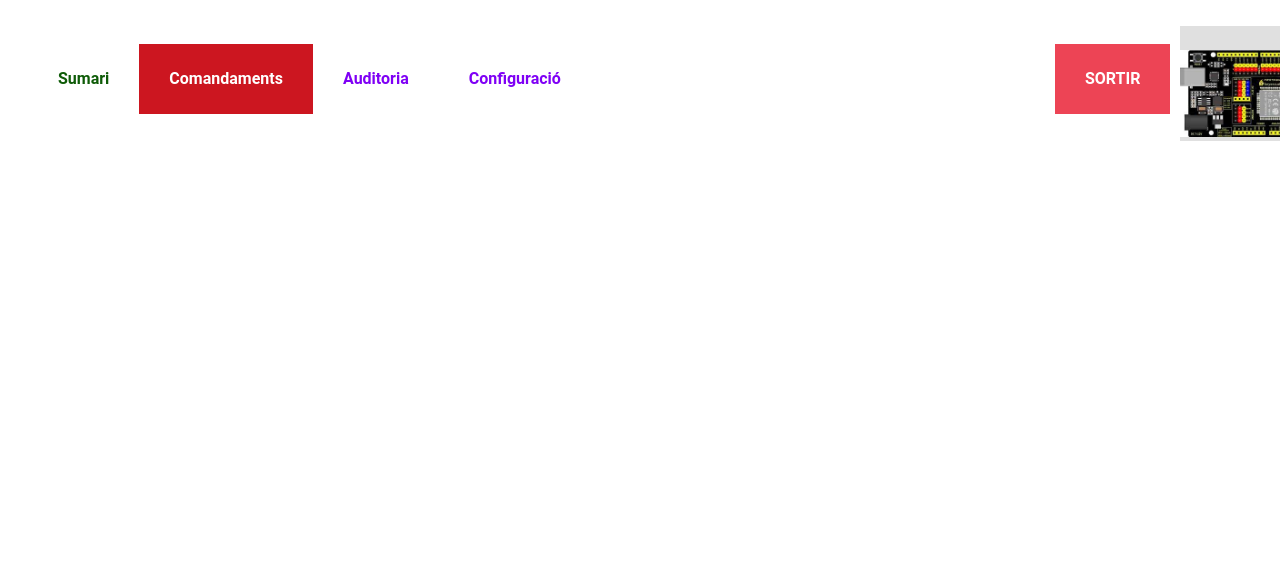
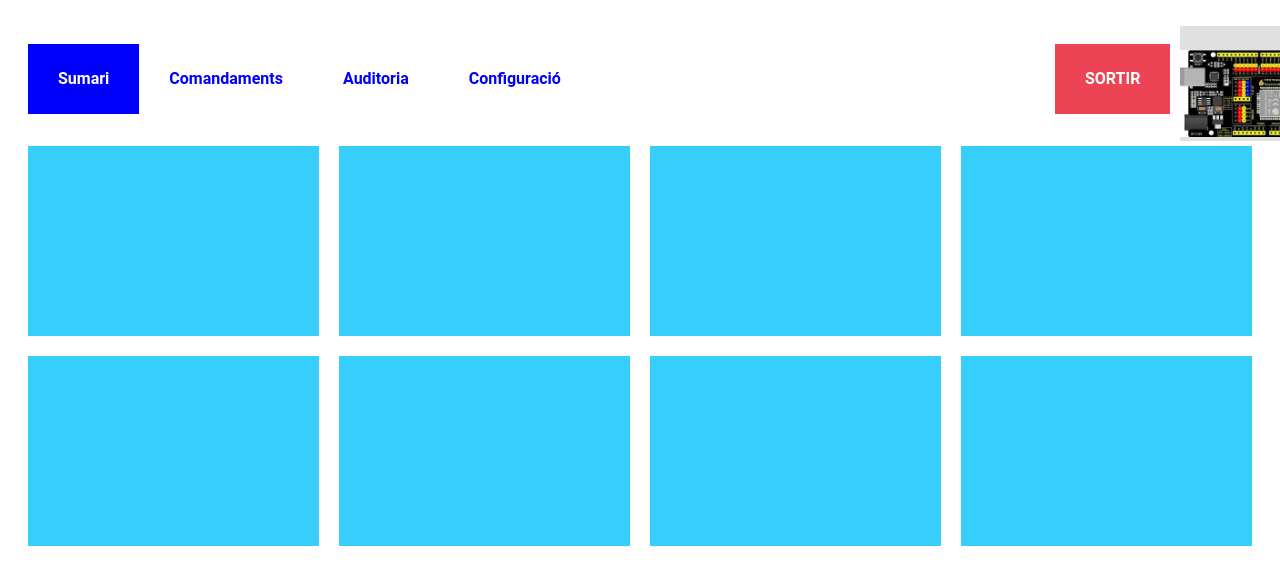
Before and after one commit to tdr-hugopolo/sourcecode-web, a plain HTML site: page index.html in a window 1280 px wide. Shown: the top 584 px of the page. Drawn offline with Linux system fonts and the light colour scheme.

Commit message:
add summary items

```diff
--- a/index.html
+++ b/index.html
@@ -3,31 +3,39 @@
 <html>
     <title>Control domòtic</title>
     <head>
-
             <div class="menu-row">
-              <div id="item-0">&nbsp;
+              <div id="navbar-space">&nbsp;
                 <nav style="background-color: rgba(111, 111, 111, 0); height: 70px; border-top-left-radius: 10px; border-bottom-left-radius: 10px;">
                     <ul>
-                        <li><a href="summary.html" style="color: rgb(14, 91, 7);" data-i18n="summary">Sumari</a></li>
-                        <li><b href="participantes.html" style="color: #ffffff "data-i18n="participants">Comandaments</b></li>
-                        <li><a href="auditoria.html" style="color: rgb(127, 0, 245);" data-i18n="auditory">Auditoria</a></li>
-                        <li><a href="auditoria.html" style="color: rgb(127, 0, 245);" data-i18n="auditory">Configuració</a></li>
+                        <li><b href="summary.html"  data-i18n="summary">Sumari</b></li>
+                        <li><a href="participantes.html" style="color: blue "data-i18n="participants">Comandaments</a></li>
+                        <li><a href="auditoria.html" style="color: blue;" data-i18n="auditory">Auditoria</a></li>
+                        <li><a href="config.html" style="color: blue;" data-i18n="auditory">Configuració</a></li>
                         &nbsp;&nbsp;&nbsp;&nbsp;&nbsp;&nbsp;&nbsp;&nbsp;&nbsp;&nbsp;&nbsp;&nbsp;&nbsp;&nbsp;&nbsp;&nbsp;&nbsp;&nbsp;&nbsp;&nbsp;&nbsp;&nbsp;&nbsp;&nbsp;&nbsp;&nbsp;&nbsp;&nbsp;&nbsp;&nbsp;&nbsp;&nbsp;&nbsp;&nbsp;&nbsp;&nbsp;&nbsp;&nbsp;&nbsp;&nbsp;&nbsp;&nbsp;&nbsp;&nbsp;&nbsp;&nbsp;&nbsp;&nbsp;&nbsp;&nbsp;&nbsp;&nbsp;&nbsp;&nbsp;&nbsp;&nbsp;&nbsp;&nbsp;&nbsp;&nbsp;&nbsp;&nbsp;&nbsp;&nbsp;&nbsp;&nbsp;&nbsp;&nbsp;&nbsp;&nbsp;&nbsp;&nbsp;&nbsp;&nbsp;&nbsp;&nbsp;&nbsp;&nbsp;&nbsp;&nbsp;&nbsp;&nbsp;&nbsp;&nbsp;&nbsp;&nbsp;&nbsp;&nbsp;&nbsp;&nbsp;&nbsp;&nbsp;&nbsp;&nbsp;&nbsp;&nbsp;&nbsp;&nbsp;&nbsp;&nbsp;&nbsp;&nbsp;&nbsp;&nbsp;&nbsp;&nbsp;&nbsp;&nbsp;&nbsp;&nbsp;&nbsp;&nbsp;&nbsp;&nbsp;&nbsp;&nbsp;
 
                         <li><a href="auditoria.html" style="background-color: rgb(237, 68, 85); color: white;" data-i18n="auditory">SORTIR</a></li>
                    </ul>
                 </nav>
               </div>
-              <div id="item-1">&nbsp;
+              <div id="status-space">&nbsp;
                 <img style="width: 120px; height: auto; margin-top: 6px;" src="./esp32.jpeg">
                 <d1 class="status-text-online">CONNECTAT A ESP-32</d1>
+              </div>
 
             </div>
+    </head>
+    <body>
+            <div style="margin-top: 20px;" class="items-grid">
+              <div id="item-0">&nbsp;</div>
+              <div id="item-1">&nbsp;</div>
+              <div id="item-2">&nbsp;</div>
+              <div id="item-3">&nbsp;</div>
+              <div id="item-4">&nbsp;</div>
+              <div id="item-5">&nbsp;</div>
+              <div id="item-6">&nbsp;</div>
+              <div id="item-7">&nbsp;</div>
             </div>
 
 
-
-    </head>
-    <body>
     </body>
 </html>
--- a/style.css
+++ b/style.css
@@ -10,7 +10,7 @@
 
  }
 
- #item-0 {
+ #navbar-space {
     grid-row-start: 1;
     grid-column-start: 1;
     margin-left: 20px;
@@ -18,7 +18,7 @@
     grid-column-end: 2;
 
  }
- #item-1 {
+ #status-space {
 
     background-color: #e0e0e0;
     grid-row-start: 1;
@@ -81,7 +81,7 @@
     font-weight: bold;
     padding: 0 30px;
     text-decoration: none;
-    color: #fff;
+    color: blue;
     font-size: 16px;
     line-height: 70px;
     font-family: 'Roboto', sans-serif;
@@ -92,7 +92,7 @@
       font-weight: bold;
       padding: 0 30px;
       text-decoration: none;
-      background-color: #cc1620;
+      background-color: blue;
       color: white;
       font-size: 16px;
       line-height: 70px;
@@ -100,7 +100,7 @@
     }
 
     nav a:hover {
-      background-color: #e3e3e3;
+      background-color: #00aaff72;
     }
 
     .items-left-navbar{
@@ -165,3 +165,109 @@
     font-weight: bold;
     color: #337ab7;
   }
+
+
+  @font-face {
+    font-family: "Quebec Serial Heavy";
+    src: url("../fonts/quebec-serial-heavy-regular.ttf") format("truetype");
+  }
+
+  .font2{
+    font-family: 'Quebec Serial Heavy', sans-serif;
+  }
+
+  @import url('https://fonts.googleapis.com/css2?family=Rubik&display=swap');
+
+  .items-grid {
+    display: grid;
+
+    grid-template-rows: 1fr 1fr;
+    grid-template-columns: 1fr 1fr 1fr 1fr;
+    margin-left: 20px;
+    margin-right: 20px;
+    gap: 20px;
+    height: 400px;
+    width: auto;
+
+ }
+
+ #item-0 {
+
+    background-color: #38cefb;
+    grid-row-start: 1;
+    grid-column-start: 1;
+
+    grid-row-end: 2;
+    grid-column-end: 2;
+
+ }
+ #item-1 {
+
+    background-color: #38cefb;
+    grid-row-start: 1;
+    grid-column-start: 2;
+
+    grid-row-end: 2;
+    grid-column-end: 3;
+
+ }
+ #item-2 {
+
+    background-color: #38cefb;
+    grid-row-start: 1;
+    grid-column-start: 3;
+
+    grid-row-end: 2;
+    grid-column-end: 4;
+
+ }
+ #item-3 {
+
+    background-color: #38cefb;
+    grid-row-start: 1;
+    grid-column-start: 4;
+
+    grid-row-end: 2;
+    grid-column-end: 5;
+
+ }
+ #item-4 {
+
+    background-color: #38cefb;
+    grid-row-start: 2;
+    grid-column-start: 4;
+
+    grid-row-end: 3;
+    grid-column-end: 5;
+
+ }
+ #item-5 {
+
+    background-color: #38cefb;
+    grid-row-start: 2;
+    grid-column-start: 3;
+
+    grid-row-end: 3;
+    grid-column-end: 4;
+
+ }
+ #item-6 {
+
+    background-color: #38cefb;
+    grid-row-start: 2;
+    grid-column-start: 2;
+
+    grid-row-end: 3;
+    grid-column-end: 3;
+
+ }
+ #item-7 {
+
+    background-color: #38cefb;
+    grid-row-start: 2;
+    grid-column-start: 1;
+
+    grid-row-end: 3;
+    grid-column-end: 2;
+
+ }
```
Also changed, not shown: config.html (+3 -3 lines).
